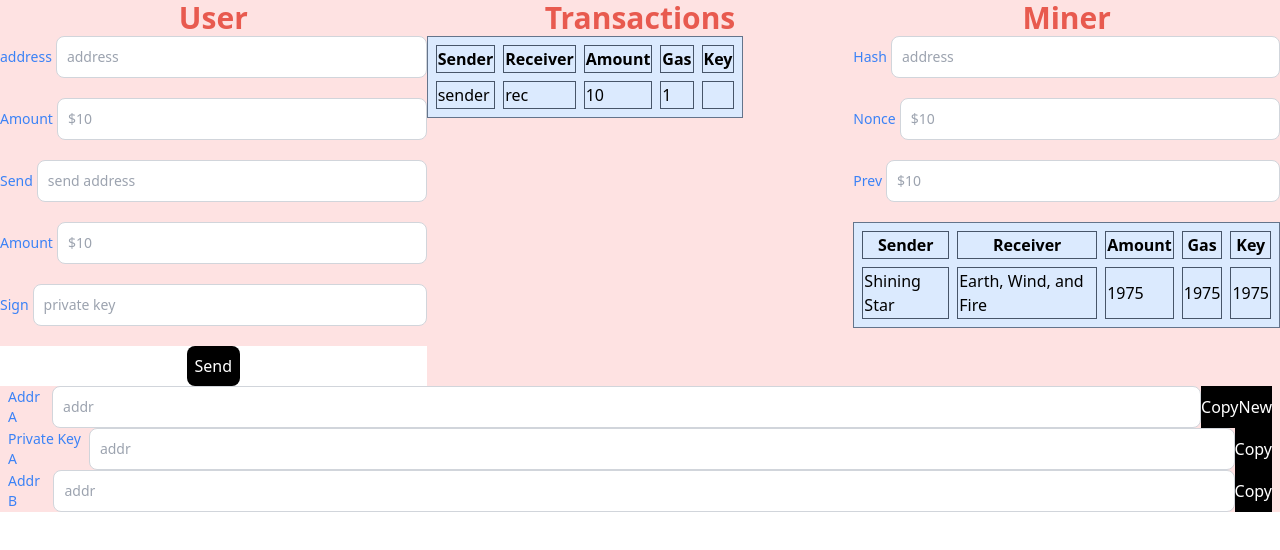
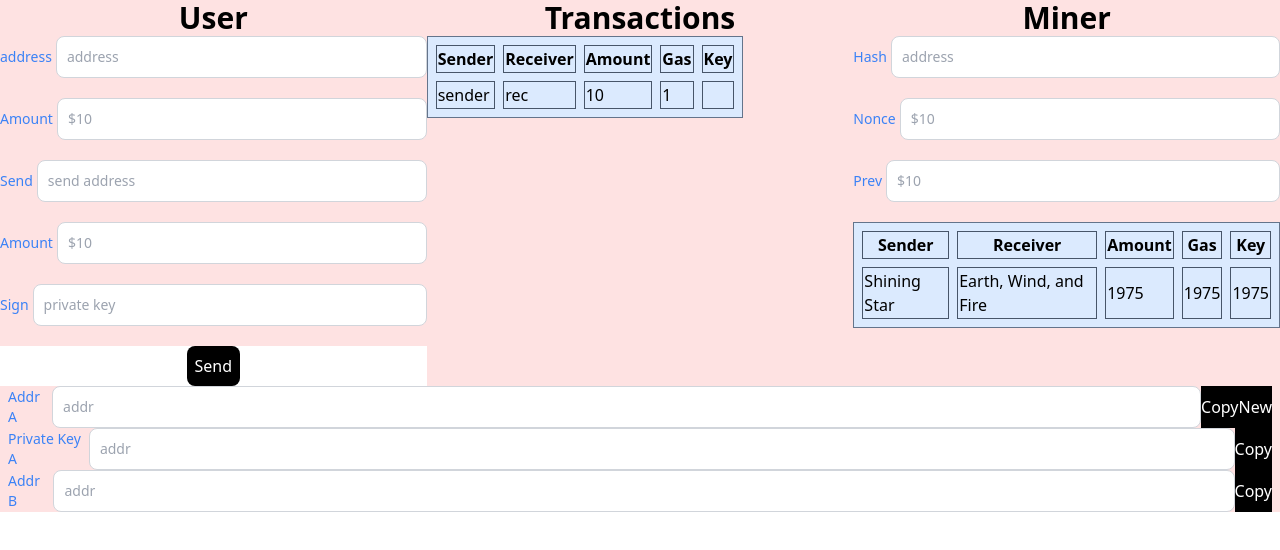
Before and after one commit to chess10kp/socraticoin, a React (Vite) app in the folder n/web-client/: page / in a window 1280 px wide. Shown: the top 550 px of the page. Built offline with nearby package versions, Linux system fonts and the light colour scheme.

Commit message:
feat: colors

```diff
--- a/n/web-client/tailwind.config.js
+++ b/n/web-client/tailwind.config.js
@@ -3,29 +3,20 @@ module.exports = {
   theme: {
     extend: {
       colors: {
-        primary: {
-          light: "#85d7ff",
-          DEFAULT: "#eaeadc",
-          dark: "#009eeb",
-        },
-        secondary: {
-          light: "#9ae6b4",
-          DEFAULT: "#d8c3a5",
-          dark: "#38a169",
-        },
-        webBlue: {
-          light: "#85d7ff",
-          DEFAULT: "#8e8d8a",
-          dark: "#009eeb",
-        },
-        webRed: {
-          light: "#ff6161",
-          DEFAULT: "#e98074",
-          dark: "#ff0000",
-        },
-        webDarkRed: {
-          DEFAULT: "#e85a4f",
-        },
+        primary: "#51abb0",
+        secondary: "#e53847",
+        "info-light": "#0A75AD",
+        "info-dark": "#0A75AD",
+        "tint-light": "#2f95dc",
+        "tint-dark": "#fff",
+        "tab-icon-default": "#ccc",
+        "tab-icon-selected": "#fff",
+        "text-light": "#000",
+        "bg-light": "#fff",
+        "bg-dark": "#000",
+        tan: "#EBE3D1",
+        "light-gray": "#f6f6f6",
+        "darker-gray": "#bdbdbd",
       },
     },
   },
```
